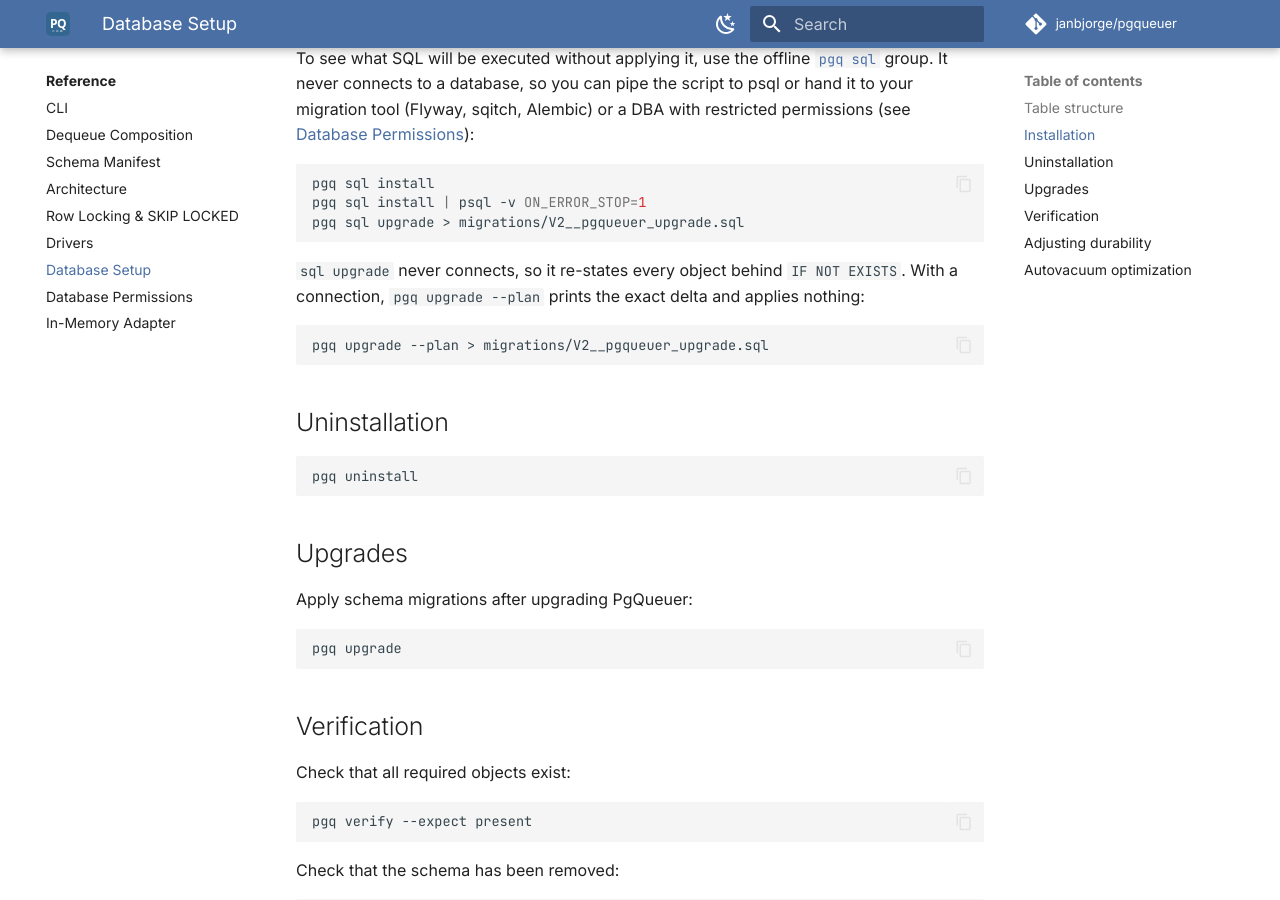
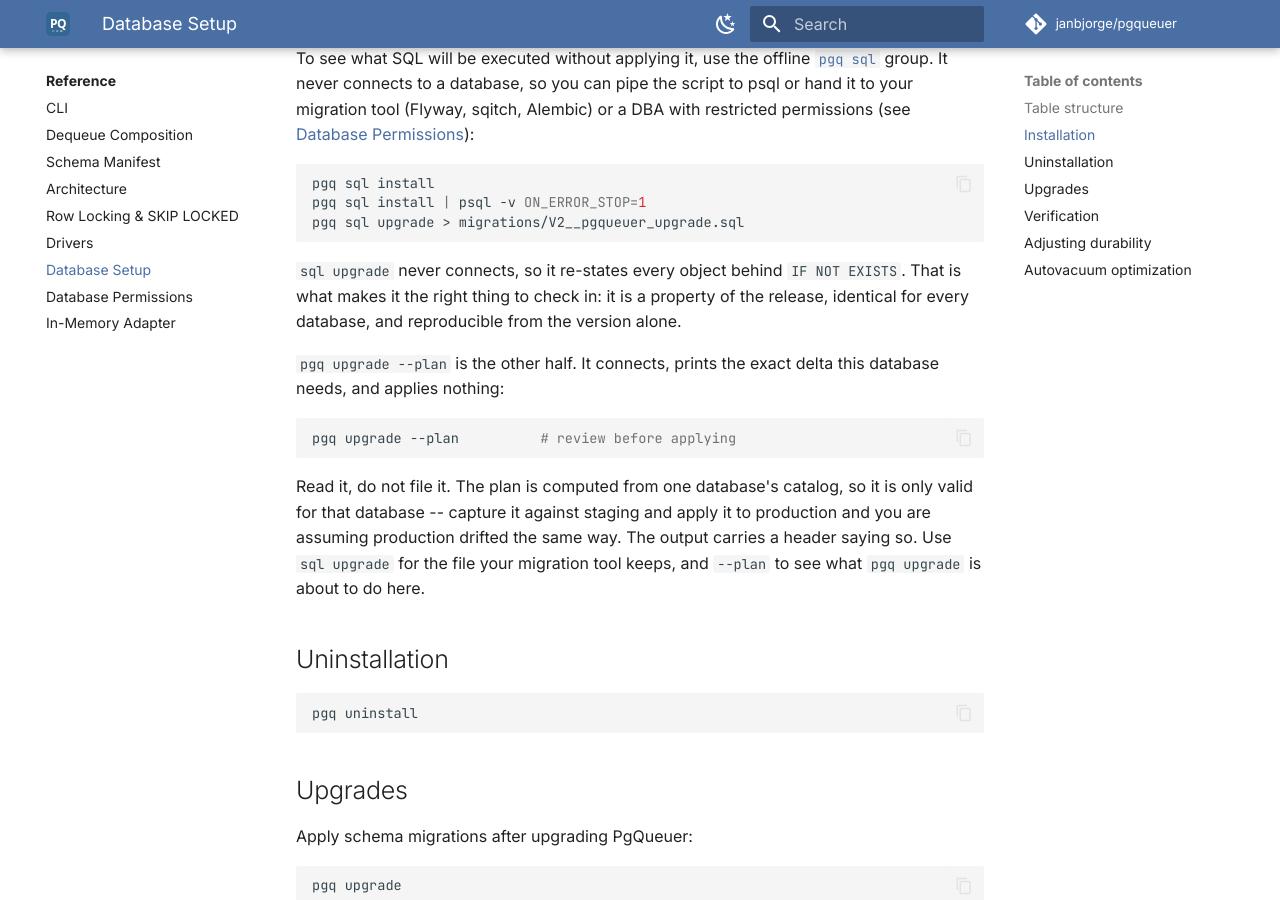
Before and after one commit to janbjorge/pgqueuer, an MkDocs documentation site: the page built from docs/reference/database-setup.md, in a window 1280 px wide and 900 px high, scrolled down 732 px. Built offline with MkDocs 1.6.1 and Material for MkDocs 9.7.7, drawn with Linux system fonts in a browser that asks for light colours; comment, search, counter and statistics services are not loaded.

Commit message:
docs(schema): --plan is a review tool, not a migration file
database-setup.md recommended `pgq upgrade --plan > migrations/V2__*.sql`. A
plan is computed from one database's catalog, so filing it means assuming every
other database drifted the same way. `pgq sql upgrade` is the version-portable
artifact and is now what the docs point at for a checked-in migration.

The plan itself now says so: it carries the same provenance header as
`pgq sql install`, plus a note that the delta belongs to the database it was
read from.

Two smaller things from the same pass: a converged database wrote a bare
newline to stdout, so `--plan > file.sql` produced a 1-byte file instead of an
empty one; and the upgrade command's help string never mentioned --plan, which
is the flag most worth discovering.

````diff
--- a/docs/reference/database-setup.md
+++ b/docs/reference/database-setup.md
@@ -35,11 +35,21 @@ pgq sql upgrade > migrations/V2__pgqueuer_upgrade.sql
 ```
 
 `sql upgrade` never connects, so it re-states every object behind `IF NOT EXISTS`.
-With a connection, `pgq upgrade --plan` prints the exact delta and applies nothing:
+That is what makes it the right thing to check in: it is a property of the
+release, identical for every database, and reproducible from the version alone.
+
+`pgq upgrade --plan` is the other half. It connects, prints the exact delta
+this database needs, and applies nothing:
 
 ```bash
-pgq upgrade --plan > migrations/V2__pgqueuer_upgrade.sql
+pgq upgrade --plan          # review before applying
 ```
+
+Read it, do not file it. The plan is computed from one database's catalog, so
+it is only valid for that database -- capture it against staging and apply it
+to production and you are assuming production drifted the same way. The output
+carries a header saying so. Use `sql upgrade` for the file your migration tool
+keeps, and `--plan` to see what `pgq upgrade` is about to do here.
 
 ## Uninstallation
 
````
Also changed, not shown: docs/reference/cli.md (+9 -3 lines), 4 other files.
